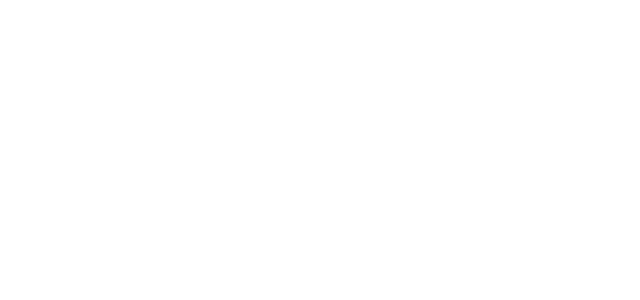
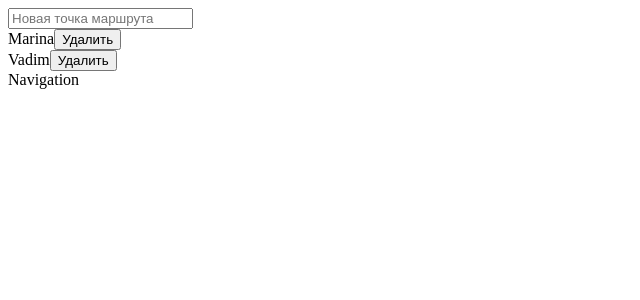
Before and after one commit to Vadimagic/RouteEditorReact, a React (Create React App) app: page / in a window 1280 px wide. Shown: the top 300 px of the page, without its empty margins (0-640 px from the left). Built offline with nearby package versions, Linux system fonts and the light colour scheme.

Commit message:
create navbar

```diff
--- a/src/App.js
+++ b/src/App.js
@@ -1,9 +1,24 @@
+import { Component } from "react";
+import Navbar from "./components/Navbar/Navbar";
 
+class App extends Component{
+	state = {
+		placemarks: [
+			{id: '11893129819110126', title: "Marina", position: [50.751574, 137.073856]},
+			{id: '8884471543416042', title: "Vadim", position: [55.751574, 37.573856]},
+		]
+	}
 
-function App() {
-	return (
-		<div></div>
-	);
+	render() {
+		return (
+			<div className="container">
+				<Navbar
+					placemarks={this.state.placemarks}
+				/>
+				<div>Navigation</div>
+			</div>
+		)
+	}
 }
 
 export default App;
--- /dev/null
+++ b/src/components/Navbar/Label.js
@@ -0,0 +1,8 @@
+const Label = ({title}) => (
+	<div className="label-list__item">
+		<span className="label-list__text">{title}</span>
+		<button className="label-list__button">Удалить</button>
+	</div>
+)
+
+export default Label;
--- /dev/null
+++ b/src/components/Navbar/LabelList.js
@@ -0,0 +1,14 @@
+import Label from "./Label";
+
+const LabelList = ({placemarks}) => (
+	<div className="label-list">
+		{placemarks.map(mark =>
+			<Label
+				title={mark.title}
+				key={mark.id}
+			/>
+		)}
+	</div>
+)
+
+export default LabelList;
--- /dev/null
+++ b/src/components/Navbar/Navbar.js
@@ -0,0 +1,14 @@
+import LabelList from "./LabelList";
+
+const Navbar = ({placemarks}) => {
+	return (
+		<div className="nav">
+			<form>
+				<input type="text" placeholder="Новая точка маршрута"/>
+			</form>
+			<LabelList placemarks={placemarks}/>
+		</div>
+	)
+}
+
+export default Navbar;
```
